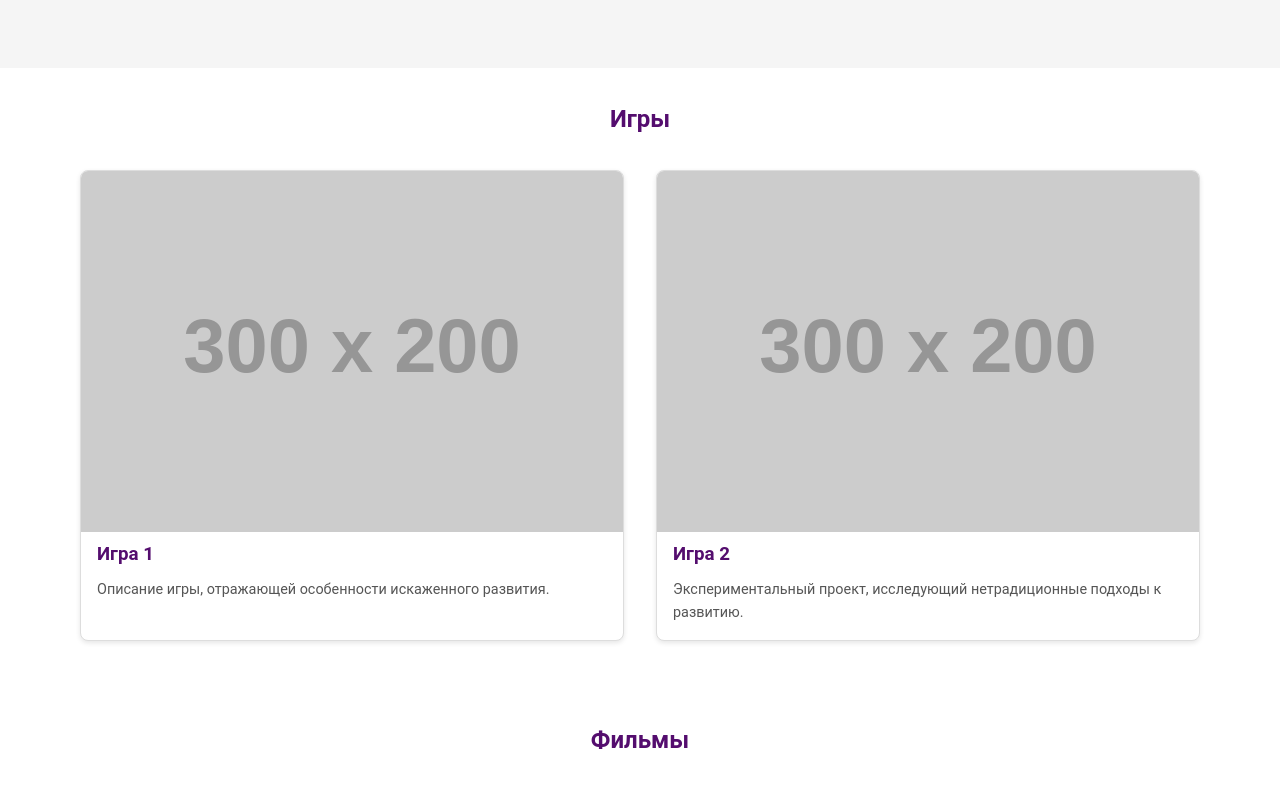
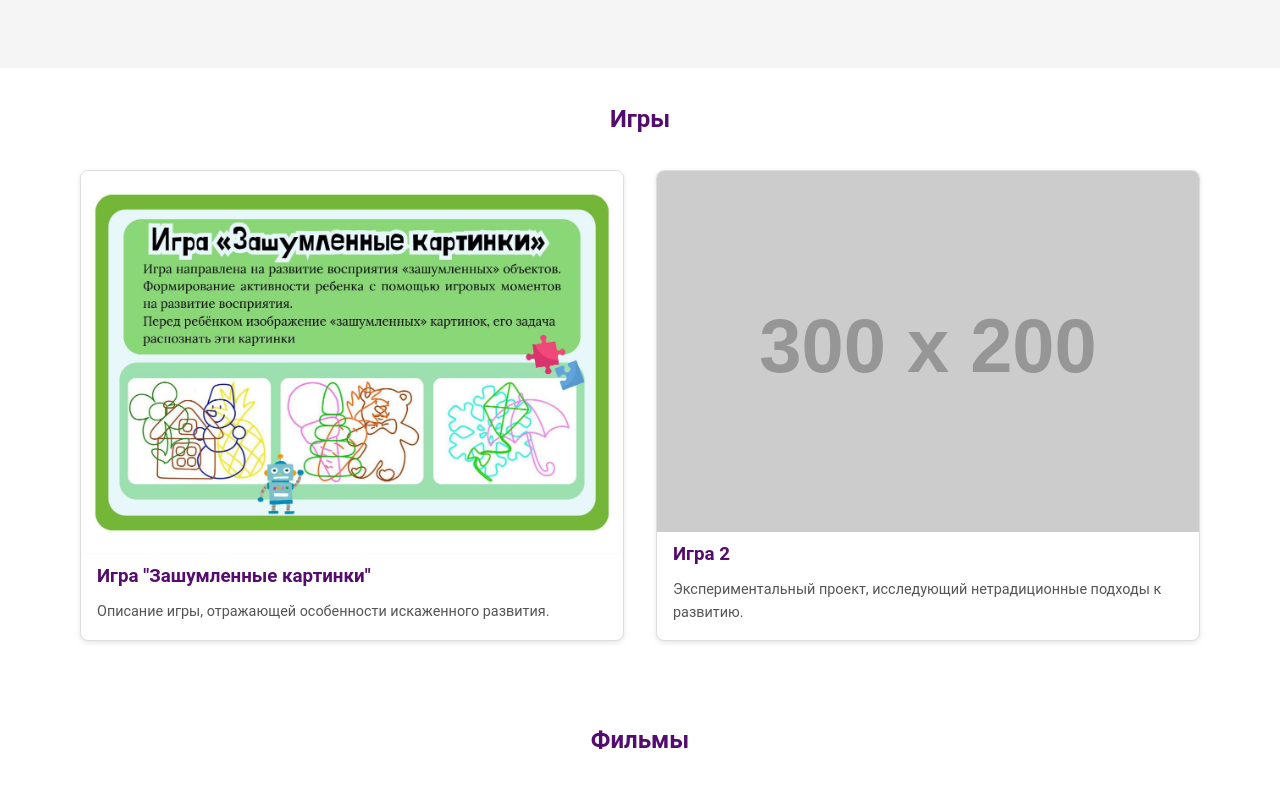
Before and after one commit to Alexx0kari/autism, a plain HTML site: page index.html in a window 1280 px wide. Shown: the part 636-1425 px from the top of the page. Drawn offline with Linux system fonts and the light colour scheme; placeholder pictures from the web are drawn by us.

Commit message:
Update index.html

```diff
--- a/index.html
+++ b/index.html
@@ -49,8 +49,8 @@
       <h2>Игры</h2>
       <div class="card-grid">
         <div class="card">
-          <img src="https://via.placeholder.com/300x200" alt="Игра 1">
-          <h3>Игра 1</h3>
+          <img src="photo_5242507884489733191_y.jpg" alt="Игра 1">
+          <h3>Игра "Зашумленные картинки"</h3>
           <p>Описание игры, отражающей особенности искаженного развития.</p>
         </div>
         <div class="card">
```
